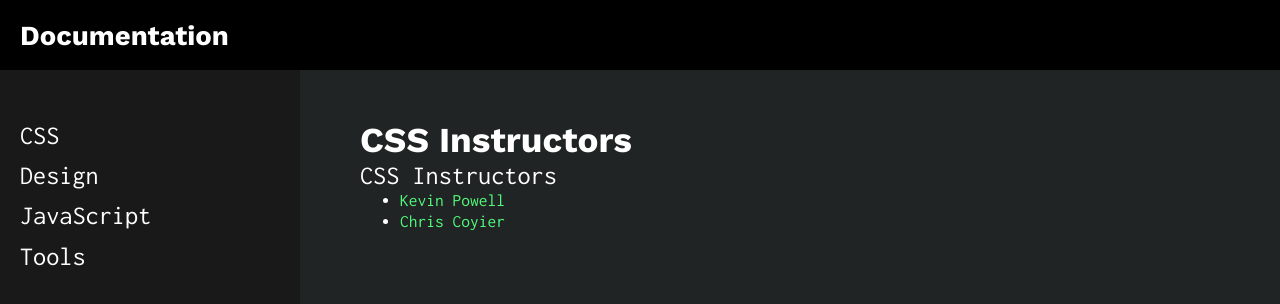
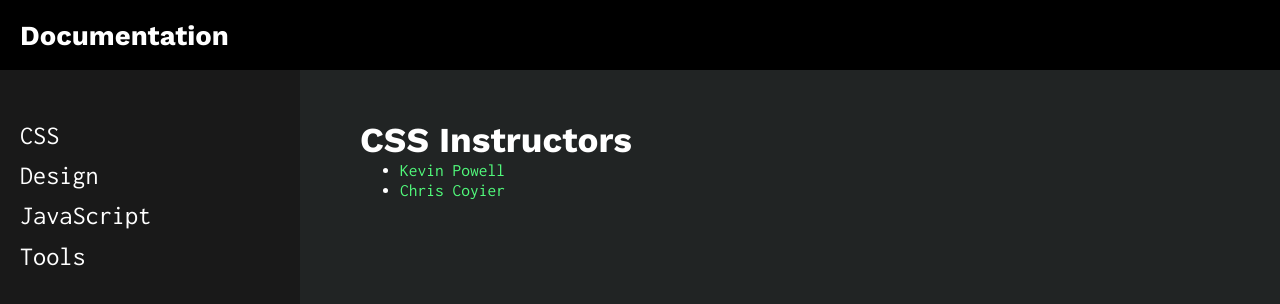
Before and after one commit to z336/documents, a Gatsby site: page /css-instructors in a window 1280 px wide. Built offline with nearby package versions, Linux system fonts and the light colour scheme; Gatsby itself is replaced by a stand-in of ours.

Commit message:
Update CSS “css-instructors/index”

```diff
--- a/src/content/css/css-instructors/index.md
+++ b/src/content/css/css-instructors/index.md
@@ -5,7 +5,5 @@
 description: My favorite CSS instructors
 category: CSS
 ---
-## CSS Instructors
-
 * [Kevin Powell](https://www.youtube.com/kepowob)
 * [Chris Coyier](https://twitter.com/chriscoyier)
```
